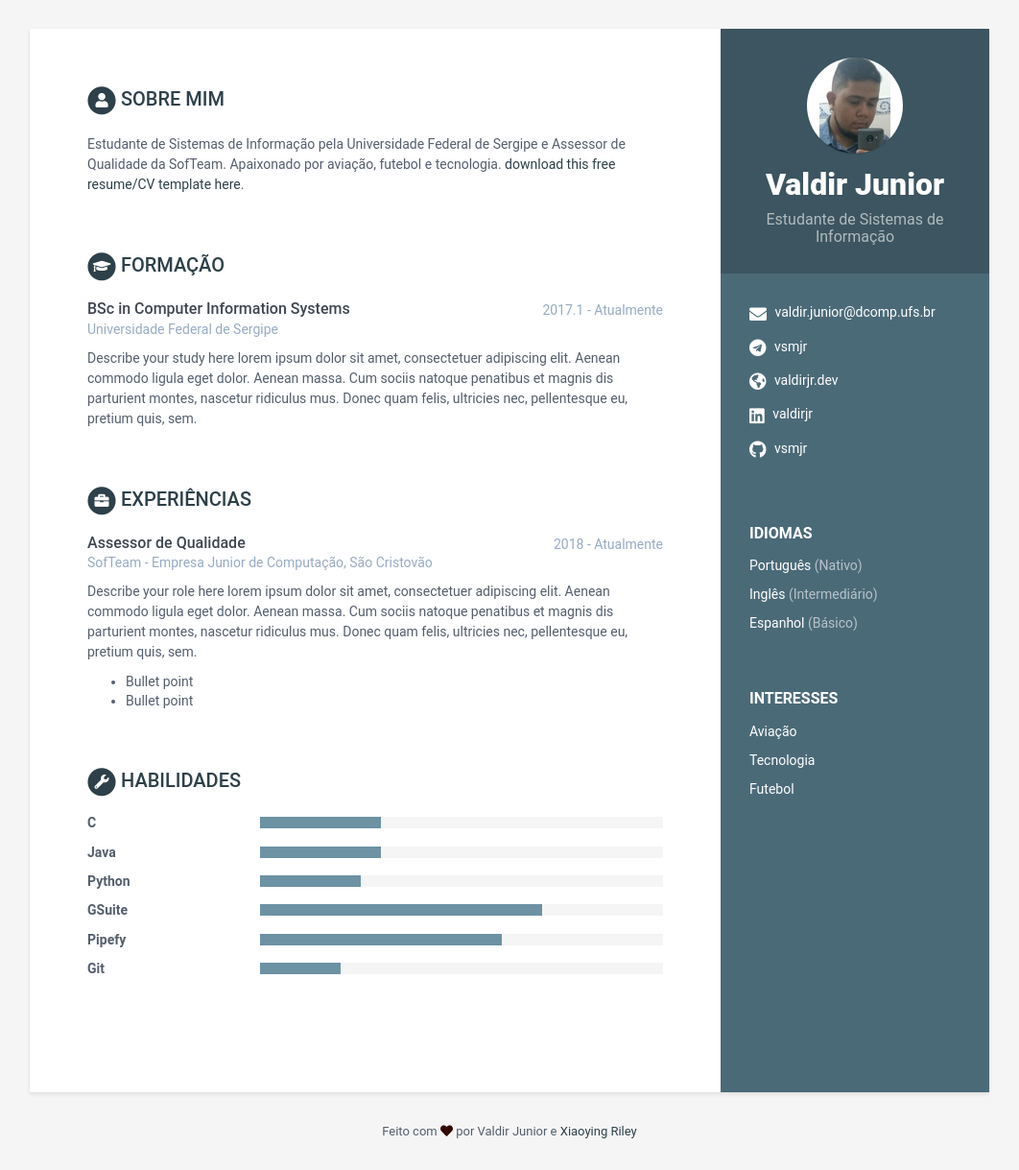
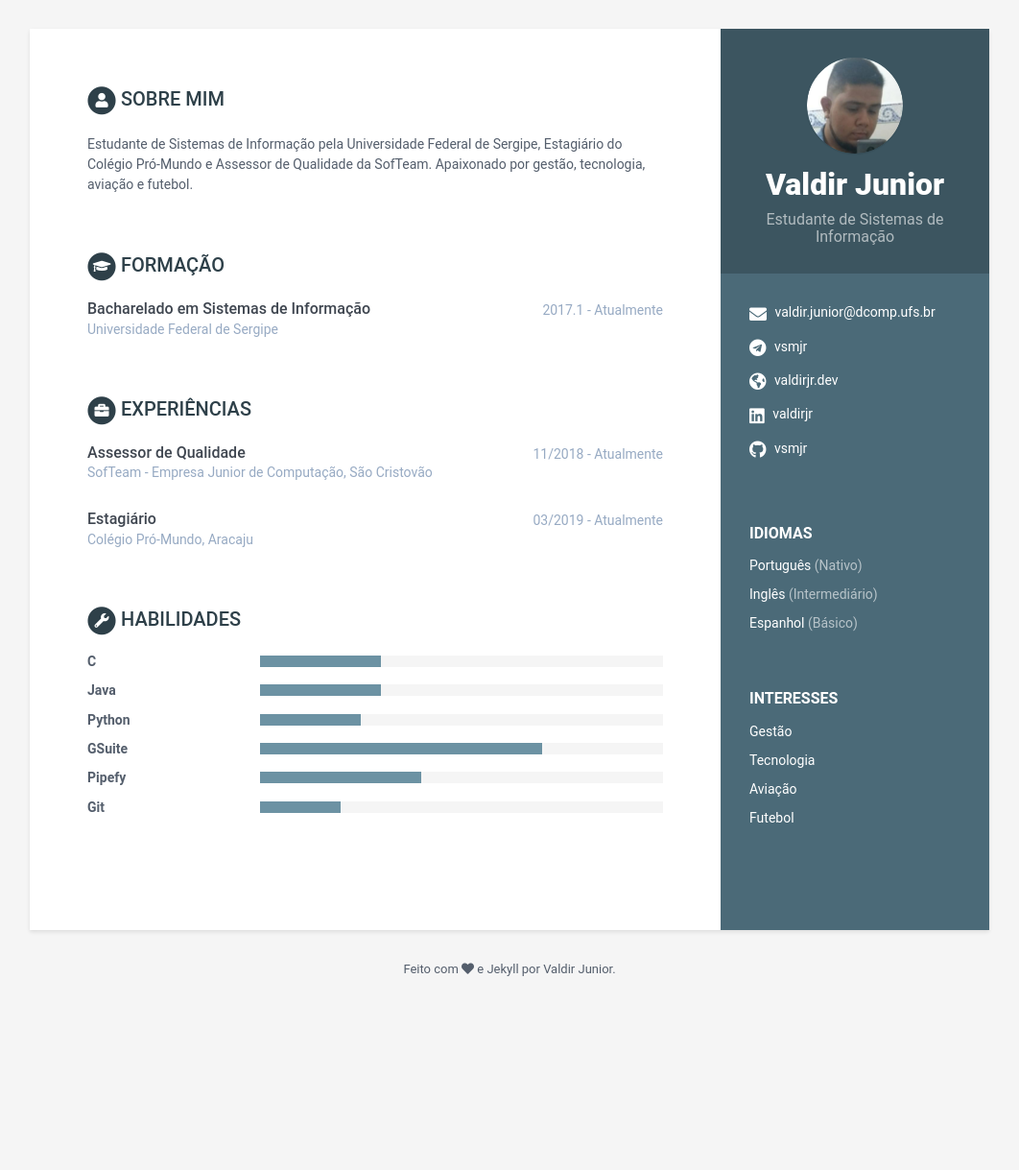
Before and after one commit to vsmjr/vsmjr.github.io, a Jekyll site: the page built from index.html, in a window 1280 px wide. Shown: the whole page at 96% size, without its empty margins (109-1171 px from the left). Built offline with Jekyll 4.4.1, drawn with Linux system fonts in a browser that asks for light colours; after the commit the page ends 1051 px from its top, so only the background shows below that.

Commit message:
foto, footer, infos

```diff
--- a/_data/data.yml
+++ b/_data/data.yml
@@ -37,10 +37,13 @@ sidebar:
         level: Básico
 
     interests:
-      - item: Aviação
+      - item: Gestão
         link:
 
       - item: Tecnologia
+        link:
+
+      - item: Aviação
         link:
 
       - item: Futebol
@@ -49,20 +52,21 @@ sidebar:
 career-profile:
     title: Sobre Mim
     summary: |
-      Estudante de Sistemas de Informação pela Universidade Federal de Sergipe
-      e Assessor de Qualidade da SofTeam. Apaixonado por aviação, futebol e tecnologia.
-      [download this free resume/CV template here]().
+      Estudante de Sistemas de Informação pela Universidade Federal de Sergipe,
+      Estagiário do Colégio Pró-Mundo e Assessor de Qualidade da SofTeam.
+      Apaixonado por gestão, tecnologia, aviação e futebol.
+    #  [download this free resume/CV template here]().
 
 education:
-    - degree: BSc in Computer Information Systems
+    - degree: Bacharelado em Sistemas de Informação
       university: Universidade Federal de Sergipe
       time: 2017.1 - Atualmente
       details: |
-        Describe your study here lorem ipsum dolor sit amet, consectetuer
-        adipiscing elit. Aenean commodo ligula eget dolor. Aenean massa. Cum
-        sociis natoque penatibus et magnis dis parturient montes, nascetur
-        ridiculus mus. Donec quam felis, ultricies nec, pellentesque eu,
-        pretium quis, sem.
+#        Describe your study here lorem ipsum dolor sit amet, consectetuer
+#        adipiscing elit. Aenean commodo ligula eget dolor. Aenean massa. Cum
+#        sociis natoque penatibus et magnis dis parturient montes, nascetur
+#        ridiculus mus. Donec quam felis, ultricies nec, pellentesque eu,
+#        pretium quis, sem.
 
 #          - Bullet point
 #          - Bullet point
@@ -86,17 +90,30 @@ experiences:
   #        - Bullet point
 
     - role: Assessor de Qualidade
-      time: 2018 - Atualmente
+      time: 11/2018 - Atualmente
       company: SofTeam - Empresa Junior de Computação, São Cristovão
       details: |
-        Describe your role here lorem ipsum dolor sit amet, consectetuer
-        adipiscing elit. Aenean commodo ligula eget dolor. Aenean massa.
-        Cum sociis natoque penatibus et magnis dis parturient montes,
-        nascetur ridiculus mus. Donec quam felis, ultricies nec,
-        pellentesque eu, pretium quis, sem.
+#        Describe your role here lorem ipsum dolor sit amet, consectetuer
+#        adipiscing elit. Aenean commodo ligula eget dolor. Aenean massa.
+#        Cum sociis natoque penatibus et magnis dis parturient montes,
+#        nascetur ridiculus mus. Donec quam felis, ultricies nec,
+#        pellentesque eu, pretium quis, sem.
 
-          - Bullet point
-          - Bullet point
+#          - Bullet point
+#          - Bullet point
+
+    - role: Estagiário
+      time: 03/2019 - Atualmente
+      company: Colégio Pró-Mundo, Aracaju
+      details: |
+#        Describe your role here lorem ipsum dolor sit amet, consectetuer
+#        adipiscing elit. Aenean commodo ligula eget dolor. Aenean massa.
+#        Cum sociis natoque penatibus et magnis dis parturient montes,
+#        nascetur ridiculus mus. Donec quam felis, ultricies nec,
+#        pellentesque eu, pretium quis, sem.
+
+#          - Bullet point
+#          - Bullet point
 
 #projects:
 #    title: Projects
@@ -151,10 +168,11 @@ skills:
         level: 70%
 
       - name: Pipefy
-        level: 60%
+        level: 40%
 
       - name: Git
         level: 20%
 
 footer: >
-    Feito com <i class="fas fa-heart"></i> por Valdir Junior e <a href="http://themes.3rdwavemedia.com" target="_blank" rel="nofollow">Xiaoying Riley</a>
+    Feito com <i class="fas fa-heart"></i> e Jekyll por Valdir Junior.
+#    e <a href="http://themes.3rdwavemedia.com" target="_blank" rel="nofollow">Xiaoying Riley</a>
--- a/_sass/_base.scss
+++ b/_sass/_base.scss
@@ -266,7 +266,7 @@ p {
         font-size: 13px;
     }
 
-    .fa-heart {
+    .fa-mug-hot {
         color: $heart;
     }
 
```
Also changed, not shown: assets/images/profile.png, 4 other files.
